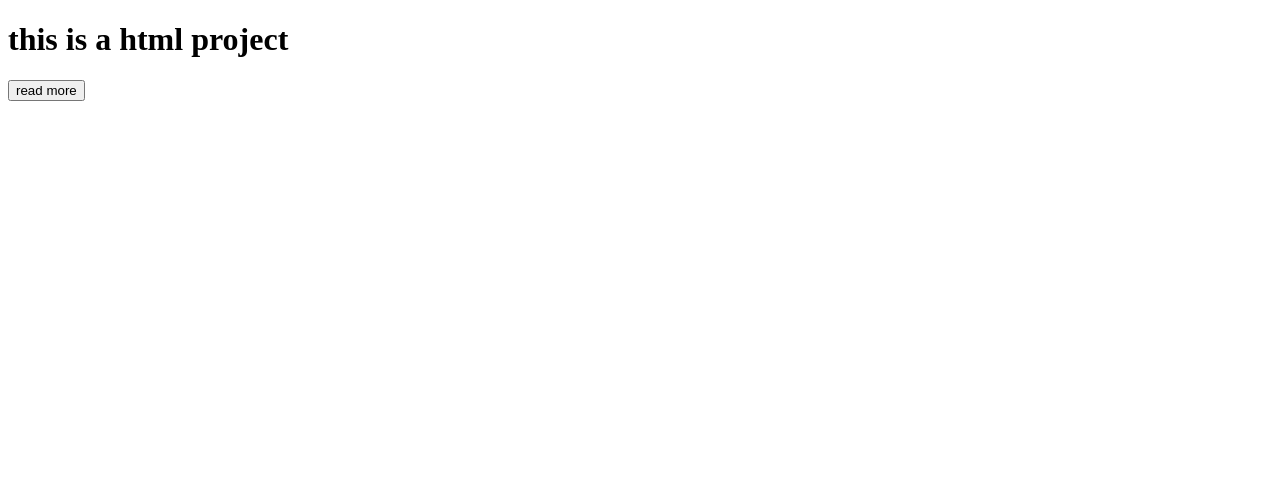
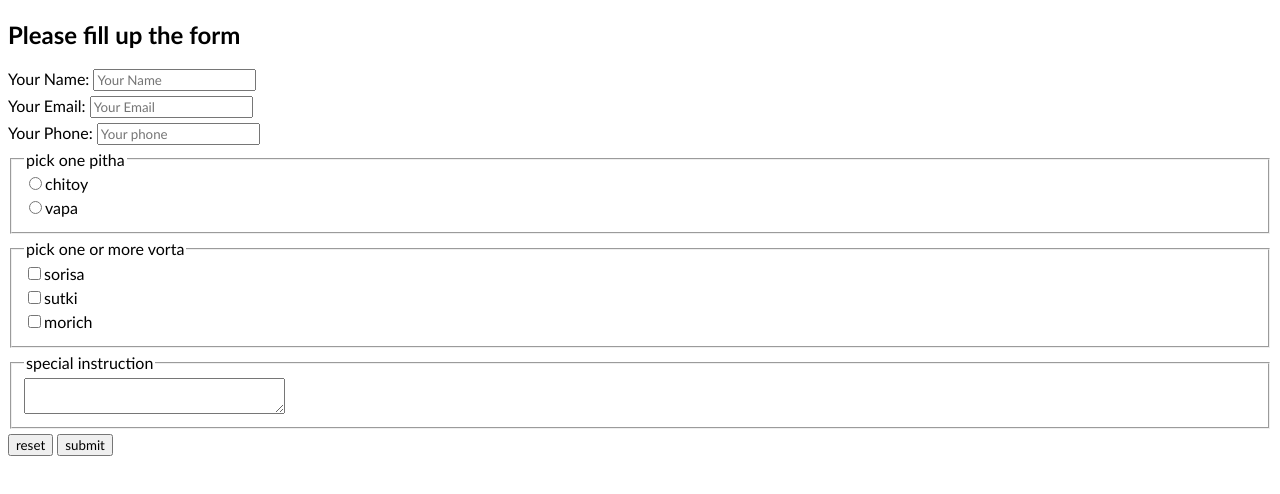
Before and after one commit to apurbo-saha/html-project, a plain HTML site: page index.html in a window 1280 px wide. Drawn offline with Linux system fonts and the light colour scheme.

Commit message:
html-css commit

```diff
--- a/index.html
+++ b/index.html
@@ -1,12 +1,66 @@
 <!DOCTYPE html>
 <html lang="en">
+
 <head>
     <meta charset="UTF-8">
     <meta name="viewport" content="width=device-width, initial-scale=1.0">
     <title>html project</title>
+    <link rel="stylesheet" href="style.css">
 </head>
+
 <body>
-    <h1>this is a html project</h1>
-    <button>read more</button>
+    <header>
+
+    </header>
+    <main>
+        <section>
+            <h2>Please fill up the form</h2>
+            <form>
+                <label for="name">Your Name:
+                    <input type="text" placeholder="Your Name">
+                </label>
+                <label for="email">Your Email:
+                    <input type="email" placeholder="Your Email">
+
+                </label>
+                <label for="phone">Your Phone:
+                    <input type="text" placeholder="Your phone">
+                </label>
+                <fieldset>
+                    <legend>pick one pitha</legend>
+                    <label for="chitoy">
+                        <input type="radio" name="pitha">chitoy
+                    </label>
+                    <label for="vapa">
+                        <input type="radio" name="pitha">vapa
+                    </label>
+                </fieldset>
+
+                <fieldset>
+                    <legend>pick one or more vorta</legend>
+                    <label for="sorisa">
+                        <input type="checkbox" name="vorta">sorisa
+                    </label>
+                    <label for="sutki">
+                        <input type="checkbox" name="vorta">sutki
+                    </label>
+                    <label for="morich">
+                        <input type="checkbox" name="vorta">morich
+                    </label>
+                </fieldset>
+                <fieldset>
+                    <legend>special instruction</legend>
+                    <textarea name="" id="" cols="30" rows="2"></textarea>
+                </fieldset>
+                <input type="reset" value="reset">
+                <input type="submit" value="submit">
+            </form>
+        </section>
+
+    </main>
+    <footer>
+
+    </footer>
 </body>
+
 </html>
--- /dev/null
+++ b/style.css
@@ -0,0 +1,21 @@
+h2 {
+    font-family: 'Gill Sans', 'Gill Sans MT', Calibri, 'Trebuchet MS', sans-serif;
+}
+
+form {
+    font-family: 'Gill Sans', 'Gill Sans MT', Calibri, 'Trebuchet MS', sans-serif;
+    margin-bottom: 5px;
+}
+
+label{
+    display: block;
+    margin-bottom: 5px;
+}
+
+fieldset{
+    margin-bottom: 5px;
+}
+
+input{
+    font-family: 'Gill Sans', 'Gill Sans MT', Calibri, 'Trebuchet MS', sans-serif;
+}
```
